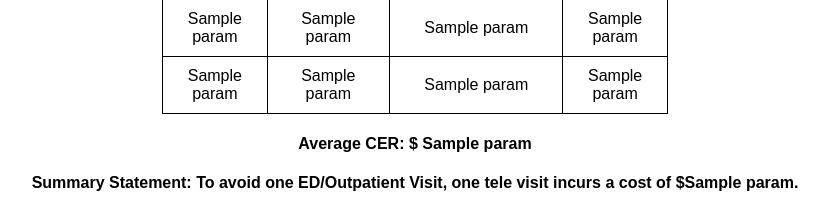
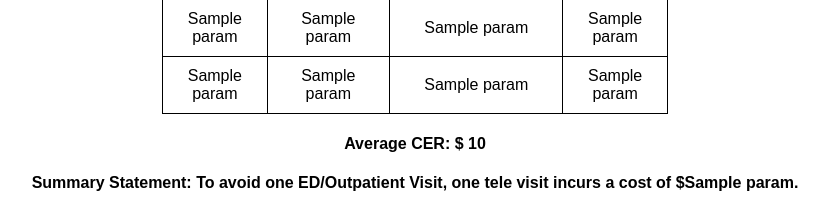
Before and after one commit to Hariharan2907/telemed_project, a Flask app: template templates/result.html in a window 1280 px wide. Shown: the part 648-856 px from the top of the page, without its empty margins (225-1054 px from the left). Run offline with Flask 2, Linux system fonts and the light colour scheme; the template is opened without the code that fills it: most values are stand-ins (such as "Sample title", 1, 10 or a date in 2020); parts of the project's set-up code (start-up, migrations or seed data) failed here and were passed over.

Commit message:
formatted cost values

```diff
--- a/app.py
+++ b/app.py
@@ -330,9 +330,10 @@ def cea_results():
             n_year += 1
             sum_period += param_list[i + 30]
     param_list.append(sum_period / n_year)
-    param_list[40] = abs(round(param_list[40]))
+    avg_cer = param_list[40]
+    avg_cer = abs(round(avg_cer))
 
-    return render_template('result.html', param_list = param_list)
+    return render_template('result.html', param_list = param_list,avg_cer=avg_cer)
 
 @app.route('/medcost', methods=["GET", "POST"])
 def medcost():
--- a/templates/result.html
+++ b/templates/result.html
@@ -73,7 +73,7 @@
 
 </table>
 
-<h4> Average CER: $ {{param_list[40]}} </h4>
+<h4> Average CER: $ {{avg_cer}} </h4>
 
 <p><b> Summary Statement: To avoid one ED/Outpatient Visit, one tele visit incurs a cost of ${{param_list[40]}}. </b> </p>
 
```
